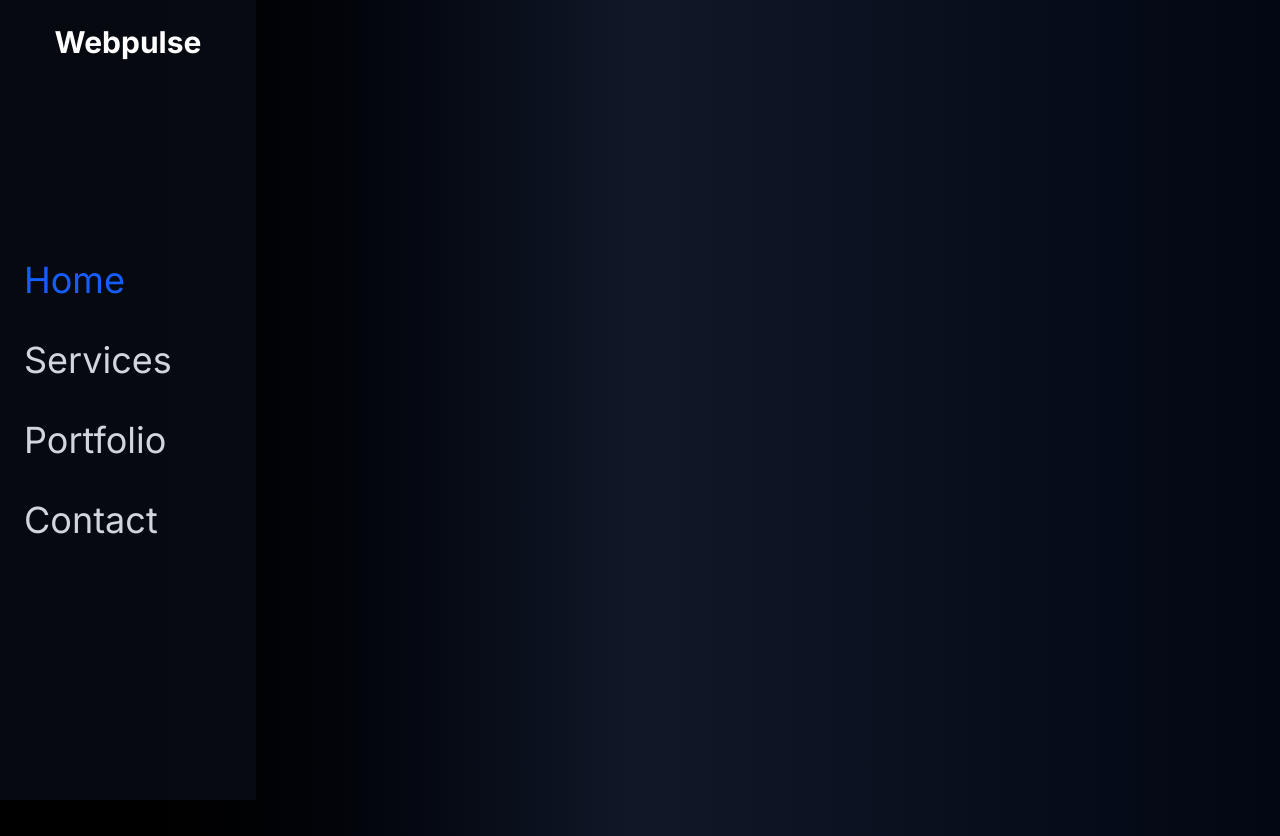
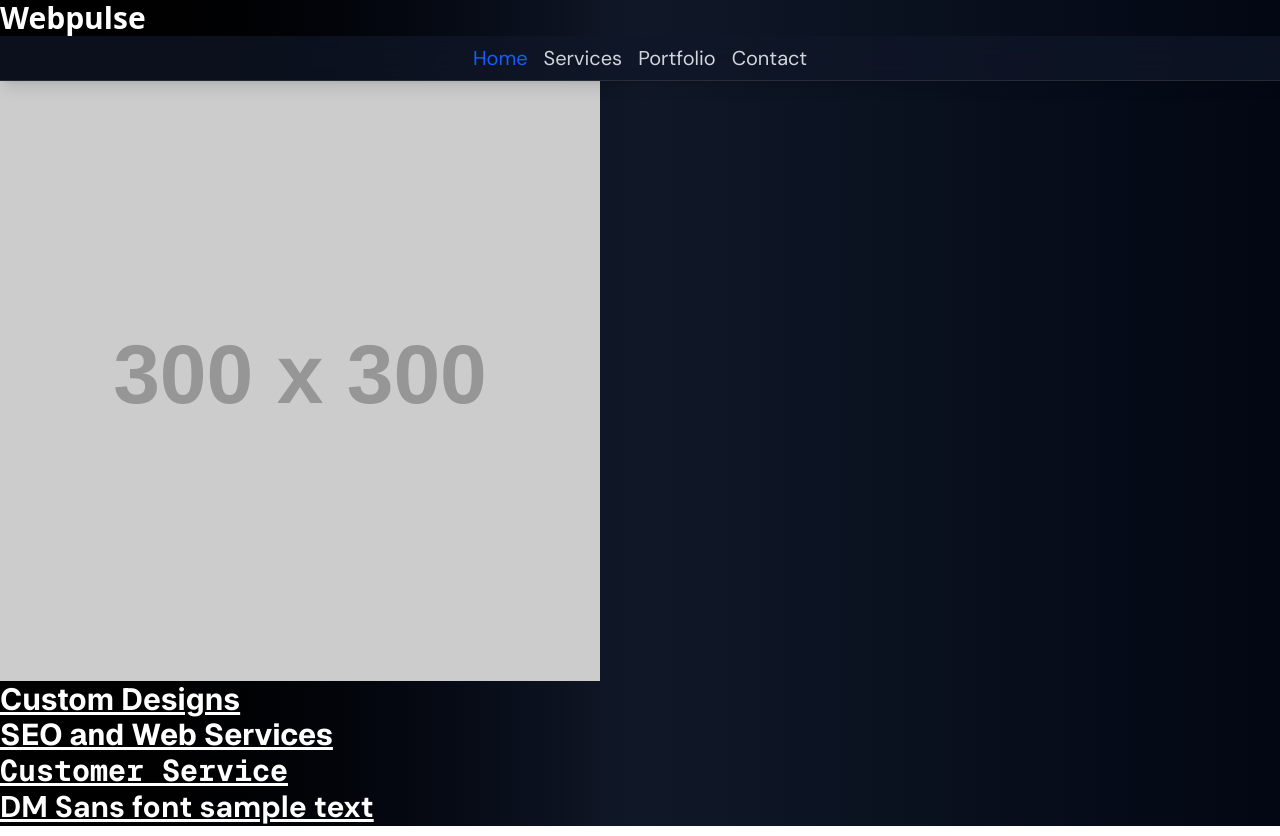
Before and after one commit to Ryan9698/webpulsedesigns, a Next.js app in the folder webpulsedesigns/: page / in a window 1280 px wide. Built offline with nearby package versions, Linux system fonts and the light colour scheme.

Commit message:
Fixed font import issue

```diff
--- a/webpulsedesigns/next.config.mjs
+++ b/webpulsedesigns/next.config.mjs
@@ -1,4 +1,13 @@
 /** @type {import('next').NextConfig} */
-const nextConfig = {};
+const nextConfig = {
+  //   images: {
+  //     remotePatterns: [
+  //       {
+  //         protocol: 'https',
+  //         hostname: 'dummyimage.com',
+  //       },
+  //     ],
+  //   },
+};
 
 export default nextConfig;
--- a/webpulsedesigns/src/app/components/Navbar/Navbar.jsx
+++ b/webpulsedesigns/src/app/components/Navbar/Navbar.jsx
@@ -13,18 +13,17 @@ export default function Navbar() {
     { href: '/about', label: 'Contact' },
   ];
   const baseStyles =
-    'transition transform hover:text-white hover:scale-105 font-inter ml-4';
+    'transition transform hover:text-white hover:scale-105 font-dmSans justify-around';
   const activeStyles = 'text-blue-600 ';
   return (
-    <aside className="relative w-64 h-screen text-gray-300 flex items-center bg-gray-900/40">
-      <div className="absolute top-6 left-1/2 -translate-x-1/2 text-3xl font-bold text-white">
-        Webpulse
-      </div>
-      <ul className="flex flex-col space-y-6">
+    <>
+      <div className=" text-3xl font-bold text-white">Webpulse</div>
+      <nav className="w-full bg-gray-900/70 text-gray-300 flex items-center justify-center backdrop-blur-md shadow-lg border-b border-white/10">
+        <ul className="flex">
           {navLinks.map(({ href, label }) => {
             const isActive = pathname === href;
             return (
-            <li key={href} className="text-4xl font-inter p-2">
+              <li key={href} className="text-xl p-2">
                 <Link
                   href={href}
                   className={`${baseStyles} ${isActive ? activeStyles : ''}`}
@@ -35,6 +34,7 @@ export default function Navbar() {
             );
           })}
         </ul>
-    </aside>
+      </nav>
+    </>
   );
 }
--- a/webpulsedesigns/src/app/globals.css
+++ b/webpulsedesigns/src/app/globals.css
@@ -1 +1,29 @@
 @import 'tailwindcss';
+
+/* @theme inline {
+    extend: {
+        fontFamily: {
+          inter: ['var(--font-inter)', 'sans-serif'],
+          geist: ['var(--font-geist-sans)', 'sans-serif'],
+          geistMono: ['var(--font-geist-mono)', 'monospace'],
+        },
+      },
+} */
+
+@layer utilities {
+  .font-geist {
+    font-family: var(--font-geist-sans), sans-serif;
+  }
+
+  .font-inter {
+    font-family: var(--font-inter), sans-serif;
+  }
+
+  .font-geistMono {
+    font-family: var(--font-geist-mono), monospace;
+  }
+
+  .font-dmSans {
+    font-family: var(--font-dm-sans), sans-serif;
+  }
+}
--- a/webpulsedesigns/src/app/layout.js
+++ b/webpulsedesigns/src/app/layout.js
@@ -1,24 +1,7 @@
-import { Geist, Geist_Mono, Inter } from 'next/font/google';
+import { inter, geistSans, geistMono, dmSans } from './utils/fontImports';
 import './globals.css';
 import Navbar from '@/app/components/Navbar/Navbar';
 
-const geistSans = Geist({
-  variable: '--font-geist-sans',
-  subsets: ['latin'],
-});
-
-const geistMono = Geist_Mono({
-  variable: '--font-geist-mono',
-  subsets: ['latin'],
-});
-
-const inter = Inter({
-  variable: '--font-inter',
-  subsets: ['latin'],
-  weight: ['100', '200', '300', '400', '500', '600', '700', '800', '900'],
-  style: ['normal', 'italic'],
-  display: 'swap',
-});
 export const metadata = {
   title: 'Webpulse Designs',
   description:
@@ -27,7 +10,10 @@ export const metadata = {
 
 export default function RootLayout({ children }) {
   return (
-    <html lang="en" className={`${inter.className}`}>
+    <html
+      lang="en"
+      className={`${inter.variable} ${geistSans.variable} ${geistMono.variable} ${dmSans.variable}`}
+    >
       <body className="bg-gradient-to-l from-gray-950 via-gray-900 to-black">
         <Navbar />
         {children}
--- a/webpulsedesigns/src/app/page.js
+++ b/webpulsedesigns/src/app/page.js
@@ -3,7 +3,24 @@ import Image from 'next/image';
 export default function Home() {
   return (
     <div>
-      <h1 className="text-3xl font-bold underline">Home</h1>
+      <Image
+        src="https://dummyimage.com/300.png/09f/fff"
+        alt="Picture of the author"
+        width={600}
+        height={400}
+      />
+      <h1 className="text-3xl font-bold underline text-white font-inter">
+        Custom Designs
+      </h1>
+      <h2 className="text-3xl font-bold underline text-white font-geist">
+        SEO and Web Services
+      </h2>
+      <h3 className="text-3xl font-bold underline text-white font-geistMono">
+        Customer Service
+      </h3>
+      <h4 className="text-3xl font-bold underline text-white font-dmSans">
+        DM Sans font sample text
+      </h4>
     </div>
   );
 }
--- /dev/null
+++ b/webpulsedesigns/src/app/utils/fontImports.js
@@ -0,0 +1,29 @@
+import { Geist, Geist_Mono, Inter, DM_Sans } from 'next/font/google';
+
+export const geistSans = Geist({
+  variable: '--font-geist-sans',
+  subsets: ['latin'],
+  display: 'swap',
+});
+
+export const geistMono = Geist_Mono({
+  variable: '--font-geist-mono',
+  subsets: ['latin'],
+  display: 'swap',
+});
+
+export const inter = Inter({
+  variable: '--font-inter',
+  subsets: ['latin'],
+  weight: ['100', '200', '300', '400', '500', '600', '700', '800', '900'],
+  style: ['normal', 'italic'],
+  display: 'swap',
+});
+
+export const dmSans = DM_Sans({
+  variable: '--font-dm-sans',
+  subsets: ['latin'],
+  weight: ['400', '500', '700'],
+  style: ['normal', 'italic'],
+  display: 'swap',
+});
--- a/webpulsedesigns/tailwind.config.js
+++ b/webpulsedesigns/tailwind.config.js
@@ -4,10 +4,13 @@ module.exports = {
     './pages/**/*.{js,ts,jsx,tsx}',
     './components/**/*.{js,ts,jsx,tsx}',
   ],
+  safelist: ['font-geist', 'font-inter', 'font-geistMono'],
   theme: {
     extend: {
       fontFamily: {
         inter: ['var(--font-inter)', 'sans-serif'],
+        geist: ['var(--font-geist-sans)', 'sans-serif'],
+        geistMono: ['var(--font-geist-mono)', 'monospace'],
       },
     },
   },
```
Lines whose indentation alone changed are shown as unchanged.
